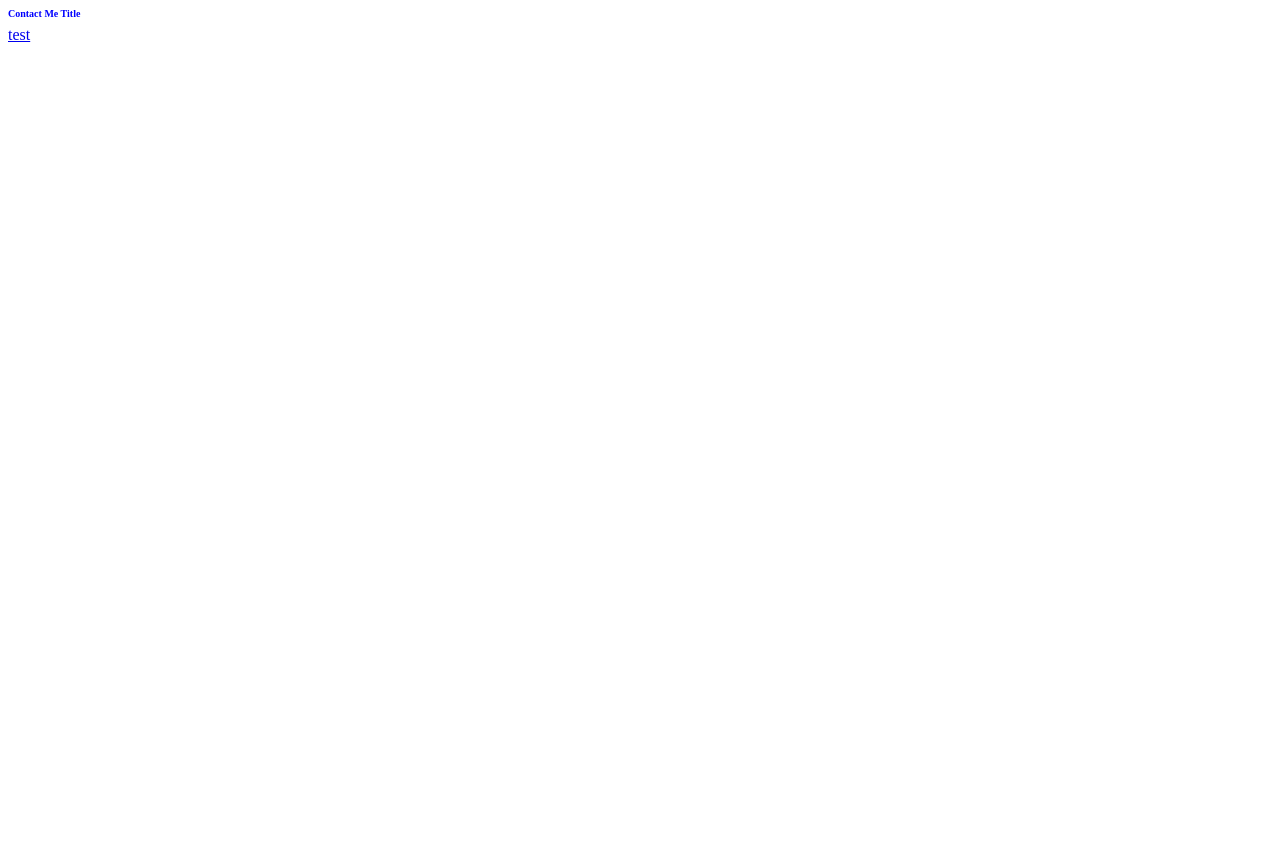
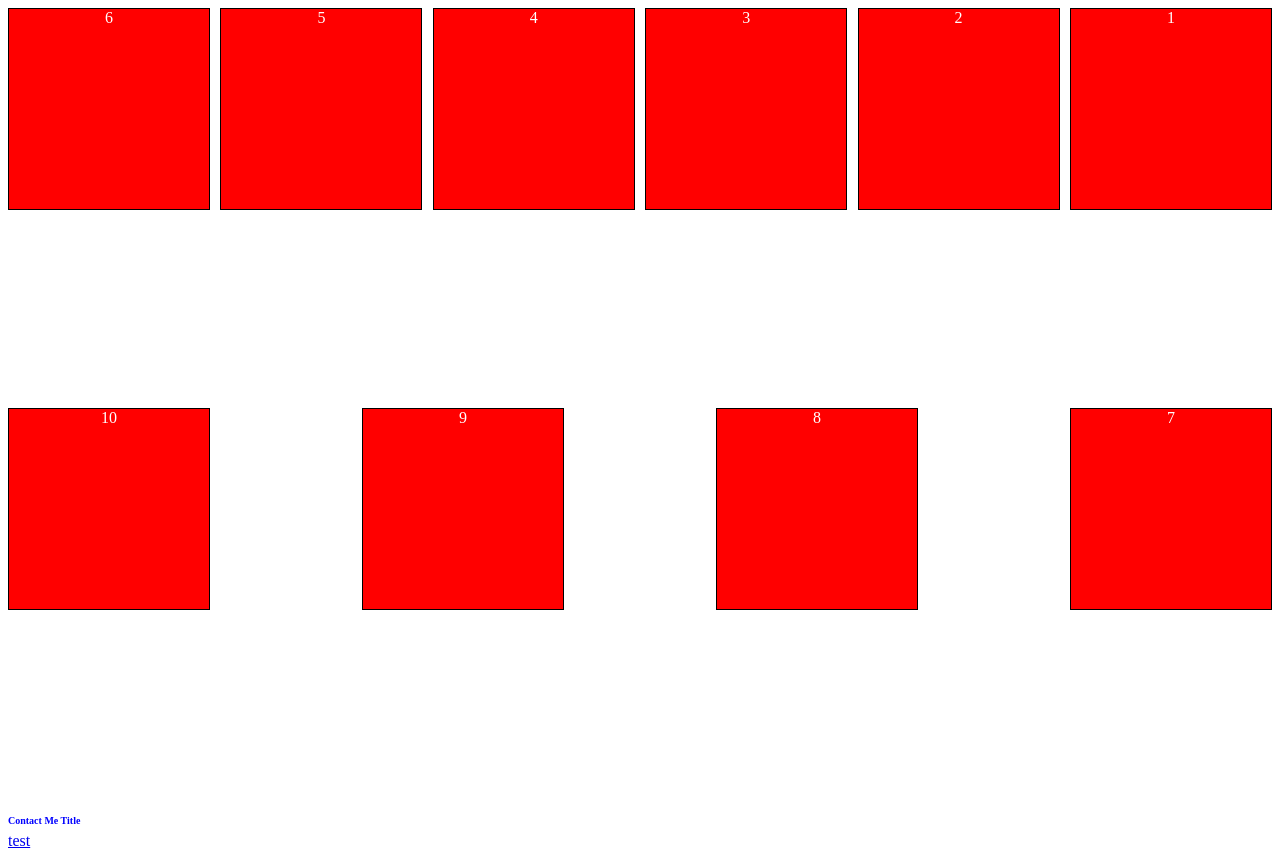
Before and after one commit to container-house/Kakao_clone, a plain HTML site: page contact-me.html in a window 1280 px wide. Before the commit the page ends 800 px from the top, so only its background shows below. Drawn offline with Linux system fonts and the light colour scheme.

Commit message:
12/28/2019
type box, required(grouping), child >, flex (and justify-content).

```diff
--- a/contact-me.html
+++ b/contact-me.html
@@ -6,8 +6,42 @@
         <meta http-equiv="X-UA-Compatible" content="ie=edge">
         <title>Contact Me</title>
         <link href="styles.css" rel="stylesheet">
+        <style>
+            html,body{
+                height: 100%;
+            }
+         .father{
+            display: flex;
+            justify-content: space-between;
+            align-items: flex-start;
+            height: 100%;
+            flex-wrap: wrap;
+            flex-direction: row-reverse;
+            }
+         .box{
+            background-color: red;
+            width: 200px;
+            height: 200px;
+            border: 1px solid black;
+            display: flex;
+            justify-content: center;
+            color: white;
+            }
+        </style>
     </head>
     <body>
+        <div class="father">
+            <div class="box">1</div>
+            <div class="box">2</div>
+            <div class="box">3</div>
+            <div class="box">4</div>
+            <div class="box">5</div>
+            <div class="box">6</div>
+            <div class="box">7</div>
+            <div class="box">8</div>
+            <div class="box">9</div>
+            <div class="box">10</div>
+        </div>
         <h1>Contact Me Title</h1>
         <a href="test.html">test</a>
     </body>
```
Also changed, not shown: test.html (+56 -1 lines).
